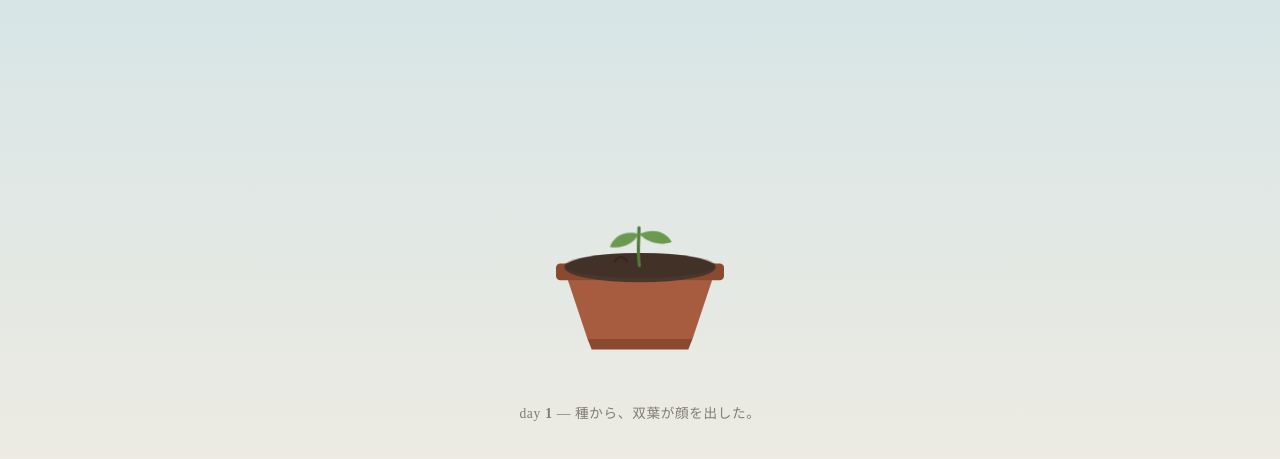
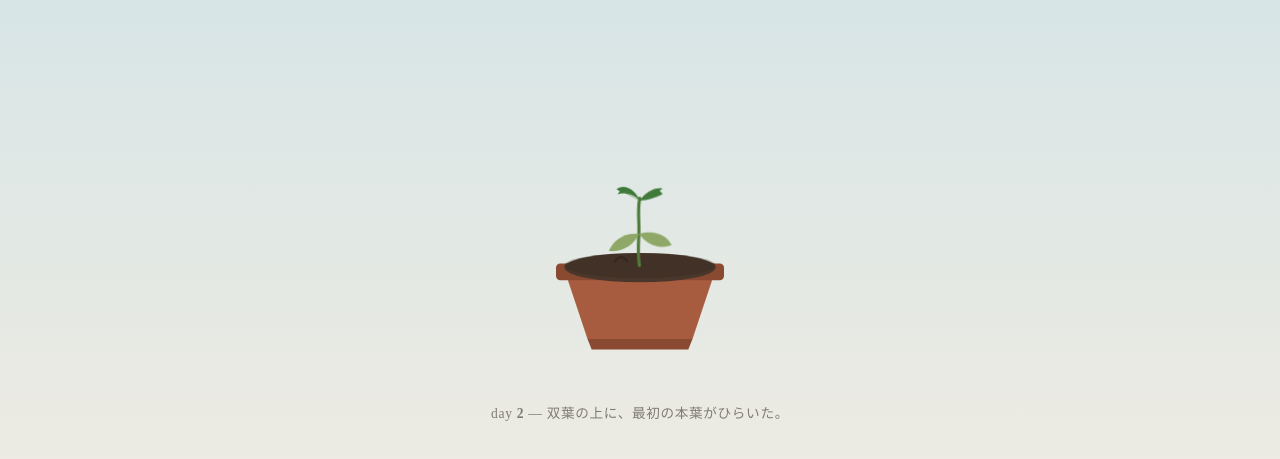
Before and after one commit to kanda-houtokukai/hakoniwa, a plain HTML site: page index.html in a window 1280 px wide. Shown: the part 181-640 px from the top of the page. Drawn offline with Linux system fonts and the light colour scheme.

Commit message:
盆栽を一段育てる: 双葉の上に最初の本葉がひらく(stage 2)
- 茎を少し伸ばし、小さな本葉を一対描いた
- 双葉はやや色褪せさせ、役目を終えつつある姿にした
- キャプションを day 2 に更新
- 日誌 JOURNAL/2026-11-27.md と MEMORY/bonsai.md を追加

Co-Authored-By: Claude Opus 5.5 <noreply@anthropic.com>
Claude-Session: https://claude.ai/code/session_015sJz8TRywp4ciAz2yBez5W

```diff
--- a/index.html
+++ b/index.html
@@ -14,6 +14,8 @@
     --soil-dark: #362820;
     --sprout: #6b9a4f;
     --sprout-dark: #4f7a38;
+    --cotyledon: #8fa868;
+    --leaf: #3f7a3a;
     --ink: #3a3229;
   }
   * { box-sizing: border-box; }
@@ -59,9 +61,9 @@
 </style>
 </head>
 <body>
-  <!-- BONSAI STAGE: 1 (種が発芽した) -->
+  <!-- BONSAI STAGE: 2 (本葉が出た) -->
   <div class="stage">
-    <svg viewBox="0 0 400 340" xmlns="http://www.w3.org/2000/svg" role="img" aria-label="鉢の土から双葉が芽吹いている盆栽の絵">
+    <svg viewBox="0 0 400 340" xmlns="http://www.w3.org/2000/svg" role="img" aria-label="鉢の土から伸びた若い芽。双葉の上に、最初の本葉が一対ひらいている盆栽の絵">
       <!-- pot -->
       <path d="M 130 260 L 270 260 L 250 320 L 150 320 Z" fill="var(--pot)" />
       <path d="M 150 320 L 250 320 L 246 330 L 154 330 Z" fill="var(--pot-dark)" />
@@ -74,12 +76,20 @@
 
       <!-- sprout -->
       <g id="sprout">
-        <path d="M 200 250 C 198 236 200 224 200 214" stroke="var(--sprout-dark)" stroke-width="3" fill="none" stroke-linecap="round" />
-        <path d="M 200 220 C 186 216 176 222 172 232 C 184 234 194 230 200 220 Z" fill="var(--sprout)" />
-        <path d="M 200 220 C 214 214 226 218 231 228 C 219 232 208 228 200 220 Z" fill="var(--sprout)" />
+        <!-- stem: 双葉の位置から上へ少し伸びた -->
+        <path d="M 200 250 C 198 236 200 224 200 214 C 200 204 199 196 201 186" stroke="var(--sprout-dark)" stroke-width="3" fill="none" stroke-linecap="round" />
+        <!-- cotyledons (双葉): 役目を終えつつあり、わずかに色が褪せて垂れはじめた -->
+        <path d="M 200 220 C 186 218 175 226 171 236 C 183 237 194 232 200 220 Z" fill="var(--cotyledon)" />
+        <path d="M 200 220 C 214 216 226 221 231 231 C 219 235 208 231 200 220 Z" fill="var(--cotyledon)" />
+        <!-- true leaves (本葉): 縁にかすかな鋸歯をもつ、小さな最初の一対 -->
+        <g id="true-leaves">
+          <path d="M 201 188 C 195 182 186 180 180 182 L 182 179 L 179 177 C 186 172 196 176 201 188 Z" fill="var(--leaf)" />
+          <path d="M 201 188 C 207 180 216 175 223 177 L 220 179 L 223 182 C 216 186 207 188 201 188 Z" fill="var(--leaf)" />
+          <path d="M 201 188 L 186 180 M 201 188 L 217 178" stroke="var(--sprout-dark)" stroke-width="0.8" opacity="0.5" fill="none" />
+        </g>
       </g>
     </svg>
   </div>
-  <p class="caption">day <span class="day">1</span> — 種から、双葉が顔を出した。</p>
+  <p class="caption">day <span class="day">2</span> — 双葉の上に、最初の本葉がひらいた。</p>
 </body>
 </html>
```
Also changed, not shown: 2 other files.
